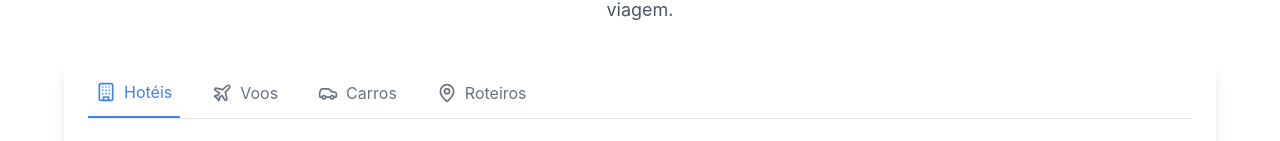
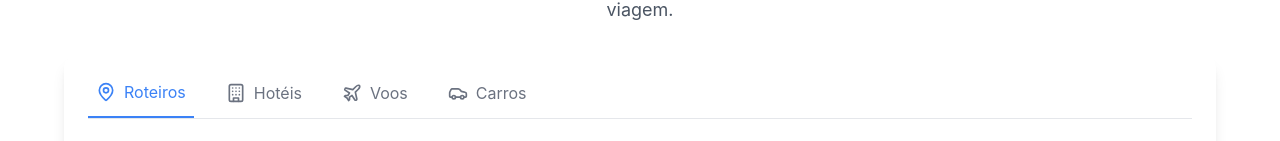
Before and after one commit to FelipeFMedeiros/Voyagee, a React (Vite) app: page / in a window 1280 px wide. Shown: the part 788-929 px from the top of the page. Built offline with nearby package versions, Linux system fonts and the light colour scheme; no server answers.

Commit message:
fix: Coloca o roteiros como primeiro item do Search

```diff
--- a/src/components/Search/Search.tsx
+++ b/src/components/Search/Search.tsx
@@ -9,13 +9,13 @@ import PackageSearch from './PackageSearch';
 type SearchType = 'stays' | 'flights' | 'cars' | 'packages';
 
 const Search = () => {
-  const [activeSearch, setActiveSearch] = useState<SearchType>('stays');
+  const [activeSearch, setActiveSearch] = useState<SearchType>('packages');
 
   const searchTypes = [
+    { id: 'packages', label: 'Roteiros', icon: MapPin },
     { id: 'stays', label: 'Hotéis', icon: Building },
     { id: 'flights', label: 'Voos', icon: Plane },
     { id: 'cars', label: 'Carros', icon: Car },
-    { id: 'packages', label: 'Roteiros', icon: MapPin },
   ] as const;
 
   const renderSearchContent = () => {
```
